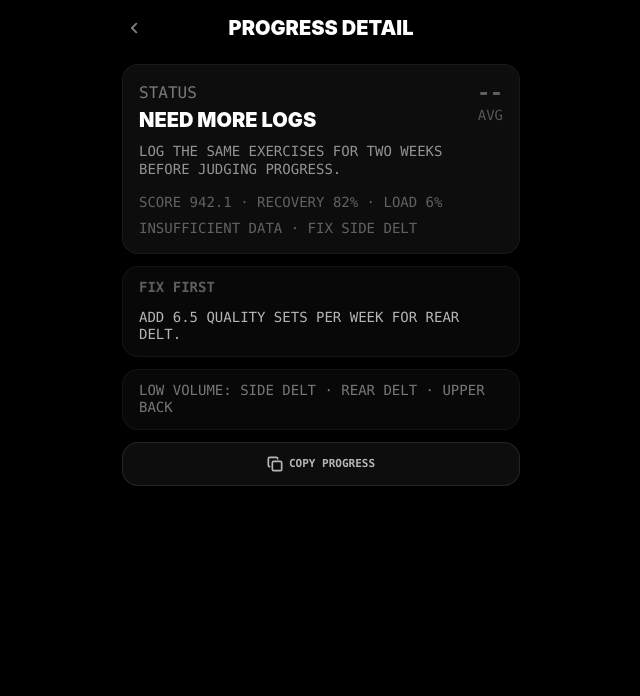
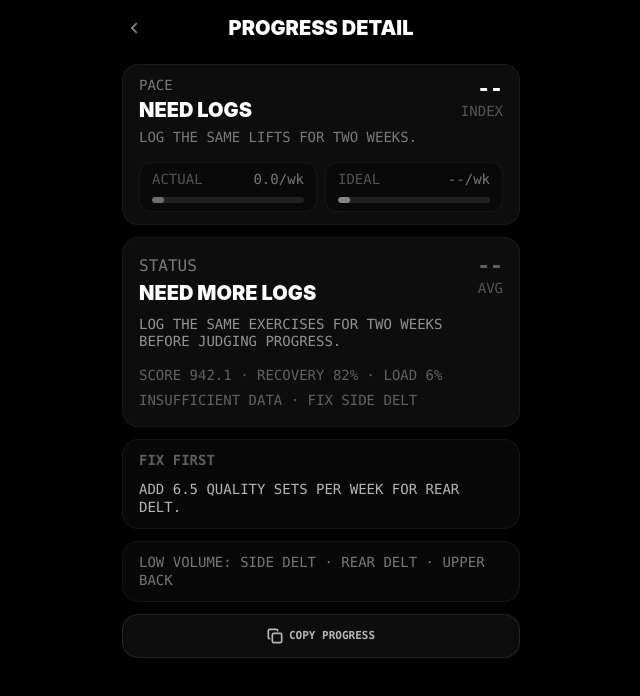
Before and after one commit to IFAKA/liftday, a Next.js app: page /history/detail in a window 1280 px wide. Shown: the top 696 px of the page, without its empty margins (319-959 px from the left). Built offline with nearby package versions, Linux system fonts and the light colour scheme.

Commit message:
feat: show progress pace against ideal

```diff
--- a/components/HistoryScreen.tsx
+++ b/components/HistoryScreen.tsx
@@ -5,6 +5,7 @@ import { useRouter } from 'next/navigation';
 import { Activity, ChevronLeft, Scale } from 'lucide-react';
 import { WorkoutData } from '@/lib/types';
 import { Button } from '@/components/ui/button';
+import { ProgressPacePanel } from '@/components/ProgressPacePanel';
 import { TopBar } from './TopBar';
 import { getBodyTrendSummary, getProgressDiagnosis, getProgressSignal, getRoutineAdjustmentDecision } from '@/lib/progress-insights';
 import { getDefaultProgramSummary, loadProgramSummaryForData } from '@/lib/program-summary';
@@ -32,6 +33,7 @@ export function HistoryScreen({ data, onBack }: HistoryScreenProps) {
       signal: summary.signal,
       diagnosis: summary.diagnosis,
       routineDecision: summary.routineDecision,
+      frontier: summary.frontier,
       bodyTrend: getBodyTrendSummary(loadDailyLogs()),
     };
   }, [data, mounted]);
@@ -59,6 +61,7 @@ export function HistoryScreen({ data, onBack }: HistoryScreenProps) {
       ) : (
         <div className="flex-1 overflow-y-auto px-3 pb-8 no-scrollbar mt-1 flex flex-col gap-3">
           <ProgressSummary signal={progress.signal} diagnosis={progress.diagnosis} totalSessions={totalSessions} />
+          <ProgressPacePanel frontier={progress.frontier} active />
           <RoutineDecisionSummary decision={progress.routineDecision} />
 
           <div className="flex flex-col gap-2">
--- a/components/ProgressDetailScreen.tsx
+++ b/components/ProgressDetailScreen.tsx
@@ -4,6 +4,7 @@ import { useEffect, useMemo, useState } from 'react';
 import { useRouter } from 'next/navigation';
 import { ChevronLeft } from 'lucide-react';
 import { Button } from '@/components/ui/button';
+import { ProgressPacePanel } from '@/components/ProgressPacePanel';
 import { TopBar } from '@/components/TopBar';
 import { ProgressDiagnosis } from '@/lib/progress-insights';
 import { getDefaultProgramSummary, loadProgramSummaryForData } from '@/lib/program-summary';
@@ -30,6 +31,7 @@ export function ProgressDetailScreen({ data }: { data: WorkoutData }) {
     return {
       adaptation: summary.adaptation,
       diagnosis: summary.diagnosis,
+      frontier: summary.frontier,
       prompt: summary.progressPrompt,
     };
   }, [data, mounted]);
@@ -52,6 +54,7 @@ export function ProgressDetailScreen({ data }: { data: WorkoutData }) {
       />
 
       <div className="flex-1 overflow-y-auto px-4 pb-8 no-scrollbar mt-2 flex flex-col gap-3">
+        <ProgressPacePanel frontier={progress.frontier} />
         <AdaptiveProgressPanel adaptation={progress.adaptation} diagnosis={progress.diagnosis} />
         <WatchCopyButton copied={copied} onClick={handleCopyProgress} label="Copy Progress" />
       </div>
--- /dev/null
+++ b/components/ProgressPacePanel.tsx
@@ -0,0 +1,125 @@
+'use client';
+
+import { ProgressFrontier } from '@/lib/progress-insights';
+import { WatchPanel } from './WatchSurface';
+
+export function ProgressPacePanel({ frontier, active = false }: { frontier: ProgressFrontier; active?: boolean }) {
+  const state = getPaceState(frontier);
+  const current = frontier.current === null ? '--' : Math.round(frontier.current).toString();
+  const actualPace = formatSigned(frontier.weeklyTrend);
+  const idealPace = frontier.current === null || frontier.frontier === null
+    ? '--'
+    : formatSigned((frontier.frontier - frontier.current) / 4);
+
+  return (
+    <WatchPanel active={active} className="py-3">
+      <div className="flex items-start justify-between gap-3">
+        <div className="min-w-0">
+          <p className={`text-fluid-label font-mono uppercase ${state.tone}`}>Pace</p>
+          <p className="mt-1 text-fluid-ui font-black uppercase leading-tight text-white">{state.label}</p>
+          <p className="mt-2 text-fluid-label font-mono uppercase leading-relaxed text-white/45">{state.summary}</p>
+        </div>
+        <div className="shrink-0 text-right">
+          <p className="text-fluid-ui font-black tabular-nums leading-none text-white">{current}</p>
+          <p className="mt-1 text-fluid-label font-mono uppercase text-white/30">Index</p>
+        </div>
+      </div>
+
+      <div className="mt-4 grid grid-cols-2 gap-2">
+        <PaceBar label="Actual" value={actualPace} percent={state.actualPercent} tone={state.actualTone} />
+        <PaceBar label="Ideal" value={idealPace} percent={state.idealPercent} tone="bg-white/45" />
+      </div>
+    </WatchPanel>
+  );
+}
+
+function PaceBar({
+  label,
+  value,
+  percent,
+  tone,
+}: {
+  label: string;
+  value: string;
+  percent: number;
+  tone: string;
+}) {
+  return (
+    <div className="rounded-lg border border-white/5 bg-black/25 px-3 py-2">
+      <div className="flex items-center justify-between gap-2">
+        <span className="text-fluid-label font-mono uppercase text-white/30">{label}</span>
+        <span className="text-fluid-label font-mono tabular-nums text-white/45">{value}/wk</span>
+      </div>
+      <div className="mt-2 h-1.5 overflow-hidden rounded-full bg-white/10">
+        <div className={`h-full min-w-1 rounded-full ${tone}`} style={{ width: `${percent}%` }} />
+      </div>
+    </div>
+  );
+}
+
+function getPaceState(frontier: ProgressFrontier): {
+  label: string;
+  summary: string;
+  tone: string;
+  actualTone: string;
+  actualPercent: number;
+  idealPercent: number;
+} {
+  if (frontier.current === null || frontier.frontier === null || frontier.projected === null) {
+    return {
+      label: 'Need logs',
+      summary: 'Log the same lifts for two weeks.',
+      tone: 'text-white/45',
+      actualTone: 'bg-white/35',
+      actualPercent: 8,
+      idealPercent: 8,
+    };
+  }
+
+  const idealPace = (frontier.frontier - frontier.current) / 4;
+  const actualPace = frontier.weeklyTrend;
+  const denominator = Math.max(Math.abs(idealPace), Math.abs(actualPace), 1);
+  const actualPercent = clampPercent((Math.max(0, actualPace) / denominator) * 100);
+  const idealPercent = clampPercent((Math.max(0, idealPace) / denominator) * 100);
+  const gap = idealPace - actualPace;
+
+  if (gap > 1) {
+    return {
+      label: 'Under pace',
+      summary: `${formatSigned(gap)} below ideal weekly rhythm.`,
+      tone: 'text-yellow-400',
+      actualTone: 'bg-yellow-400',
+      actualPercent,
+      idealPercent,
+    };
+  }
+
+  if (gap < -1) {
+    return {
+      label: 'Over pace',
+      summary: `${formatSigned(Math.abs(gap))} above ideal. Keep jumps clean.`,
+      tone: 'text-sky-400',
+      actualTone: 'bg-sky-400',
+      actualPercent,
+      idealPercent,
+    };
+  }
+
+  return {
+    label: 'On pace',
+    summary: 'Actual rhythm matches the ideal line.',
+    tone: 'text-green-400',
+    actualTone: 'bg-green-400',
+    actualPercent,
+    idealPercent,
+  };
+}
+
+function formatSigned(value: number): string {
+  const rounded = Math.round(value * 10) / 10;
+  return `${rounded > 0 ? '+' : ''}${rounded.toFixed(1)}`;
+}
+
+function clampPercent(value: number): number {
+  return Math.max(8, Math.min(100, Math.round(value)));
+}
```
Also changed, not shown: 1 other file (tests, documents, lock files or other folders).
